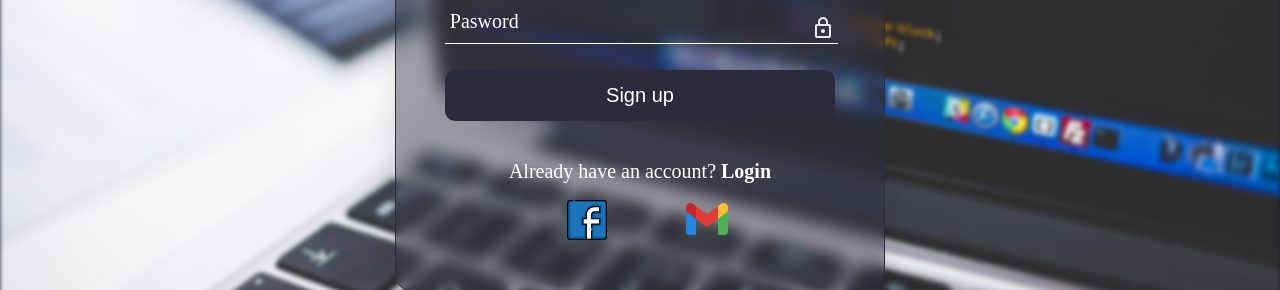
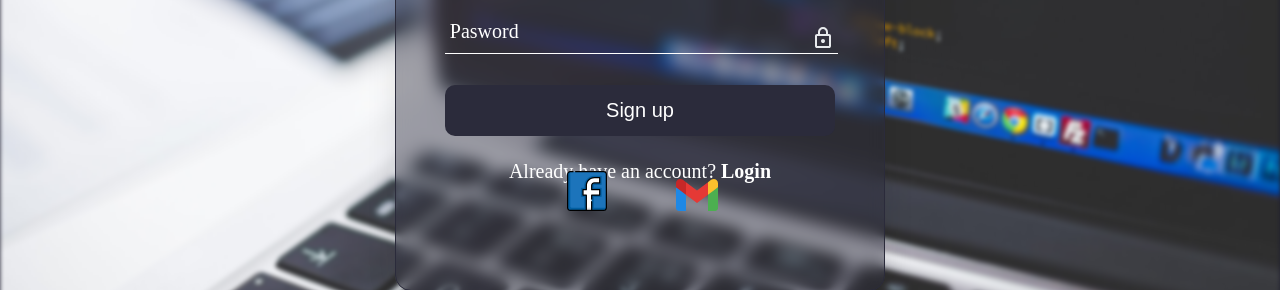
Before and after one commit to TheBluemist1404/CAT, a React (Vite) app in the folder frontend/: page /auth/signup in a window 1280 px wide. Shown: the part 442-732 px from the top of the page. Built offline with nearby package versions, Linux system fonts and the light colour scheme.

Commit message:
Update signup.scss

```diff
--- a/frontend/src/authentication/signup.scss
+++ b/frontend/src/authentication/signup.scss
@@ -1,4 +1,4 @@
- *{
+*{
   margin: 0;
   padding: 0;
 
@@ -51,7 +51,7 @@
 
   .signup {
     position: absolute;
-    top: 40px;
+    top: 60px;
     left: 50%;
     width: 500px;
     transform: translate(-50%, -50%);
@@ -167,7 +167,7 @@
   }
   .password{
     position: absolute;
-    top: 150px;
+    top: 160px;
     width: 100%;
     text-align: center;
     cursor: pointer;
@@ -186,7 +186,7 @@
     background-color: #2B2B3B;
     border-radius: 10px;
     color: white;
-    margin-top: 150px;
+    margin-top: 180px;
     width: 80%;
     padding: 14px 20px;
     border: none;
@@ -218,7 +218,7 @@
   }
   .fb{
     position: absolute;
-    top: 450px;
+    margin-top: 70%;
     left: 35%;
     width: 40px;
     height: 40px;
@@ -232,10 +232,10 @@
   }
   .gg{
     position: absolute;
-    top: 445px;
+    margin-top: 70%;
     right: 35%;
-    width: 30px;
-    height: 30px;
+    width: 40px;
+    height: 40px;
     background-size: contain;
     z-index: 3;
   }
```
